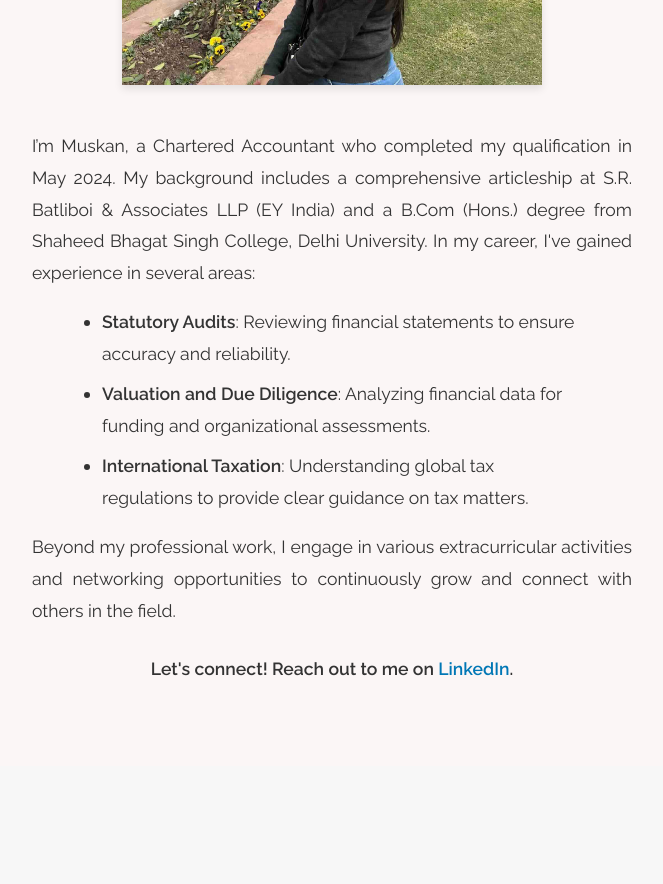
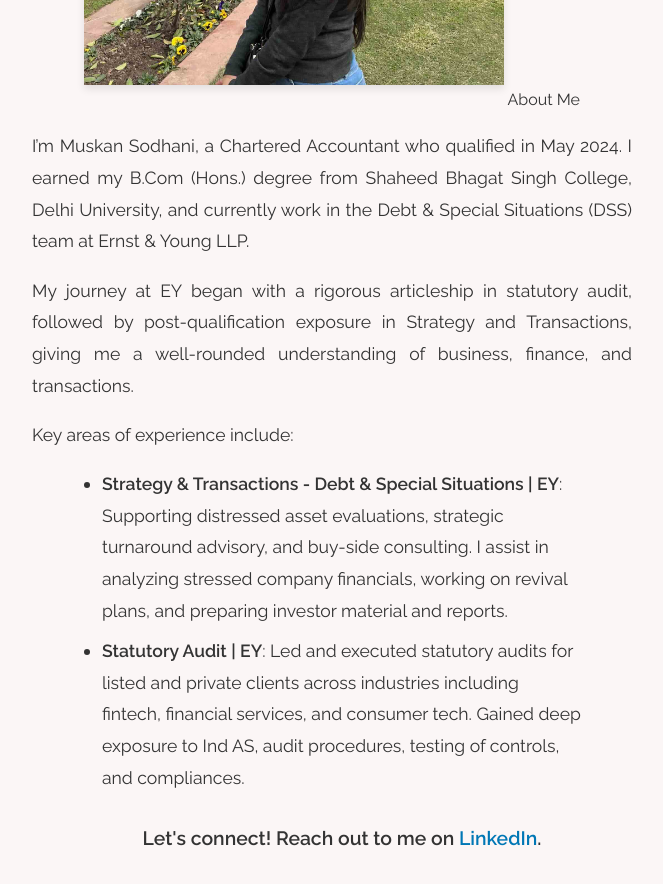
Before and after one commit to camuskan/camuskan.github.io, a plain HTML site: page index.html in a window 1280 px wide. Shown: the part 480-1364 px from the top of the page, without its empty margins (308-971 px from the left). Before the commit the page ends 1246 px from the top, so only its background shows below. Drawn offline with nearby package versions, Linux system fonts and the light colour scheme.

Commit message:
Update index.html

```diff
--- a/index.html
+++ b/index.html
@@ -83,17 +83,24 @@
     <div class="container">
         <h1>Muskan Sodhani</h1>
         <img src="profile.jpg" alt="Muskan Sodhani">
+
+        About Me
+
         <p>
-            I’m Muskan, a Chartered Accountant who completed my qualification in May 2024. My background includes a comprehensive articleship at S.R. Batliboi & Associates LLP (EY India) and a B.Com (Hons.) degree from Shaheed Bhagat Singh College, Delhi University. In my career, I've gained experience in several areas:
+            I’m Muskan Sodhani, a Chartered Accountant who qualified in May 2024. I earned my B.Com (Hons.) degree from Shaheed Bhagat Singh College, Delhi University, and currently work in the Debt & Special Situations (DSS) team at Ernst & Young LLP.
         </p>
+
+        <p>
+        My journey at EY began with a rigorous articleship in statutory audit, followed by post-qualification exposure in Strategy and Transactions, giving me a well-rounded understanding of business, finance, and transactions.
+        </p>
+
+        <p>
+            Key areas of experience include:
+        </p>
+
         <ul>
-            <li><b>Statutory Audits</b>: Reviewing financial statements to ensure accuracy and reliability.</li>
-            <li><b>Valuation and Due Diligence</b>: Analyzing financial data for funding and organizational assessments.</li>
-            <li><b>International Taxation</b>: Understanding global tax regulations to provide clear guidance on tax matters.</li>
-        </ul>
-        <p>
-            Beyond my professional work, I engage in various extracurricular activities and networking opportunities to continuously grow and connect with others in the field.
-        </p>
+            <li><b>Strategy & Transactions - Debt & Special Situations | EY</b>: Supporting distressed asset evaluations, strategic turnaround advisory, and buy-side consulting. I assist in analyzing stressed company financials, working on revival plans, and preparing investor material and reports.</li>
+            <li><b>Statutory Audit | EY</b>: Led and executed statutory audits for listed and private clients across industries including fintech, financial services, and consumer tech. Gained deep exposure to Ind AS, audit procedures, testing of controls, and compliances.</li>
         <p class="connect">
             Let's connect! Reach out to me on <a href="https://www.linkedin.com/in/muskansodhani/" target="_blank">LinkedIn</a>.
         </p>
```
